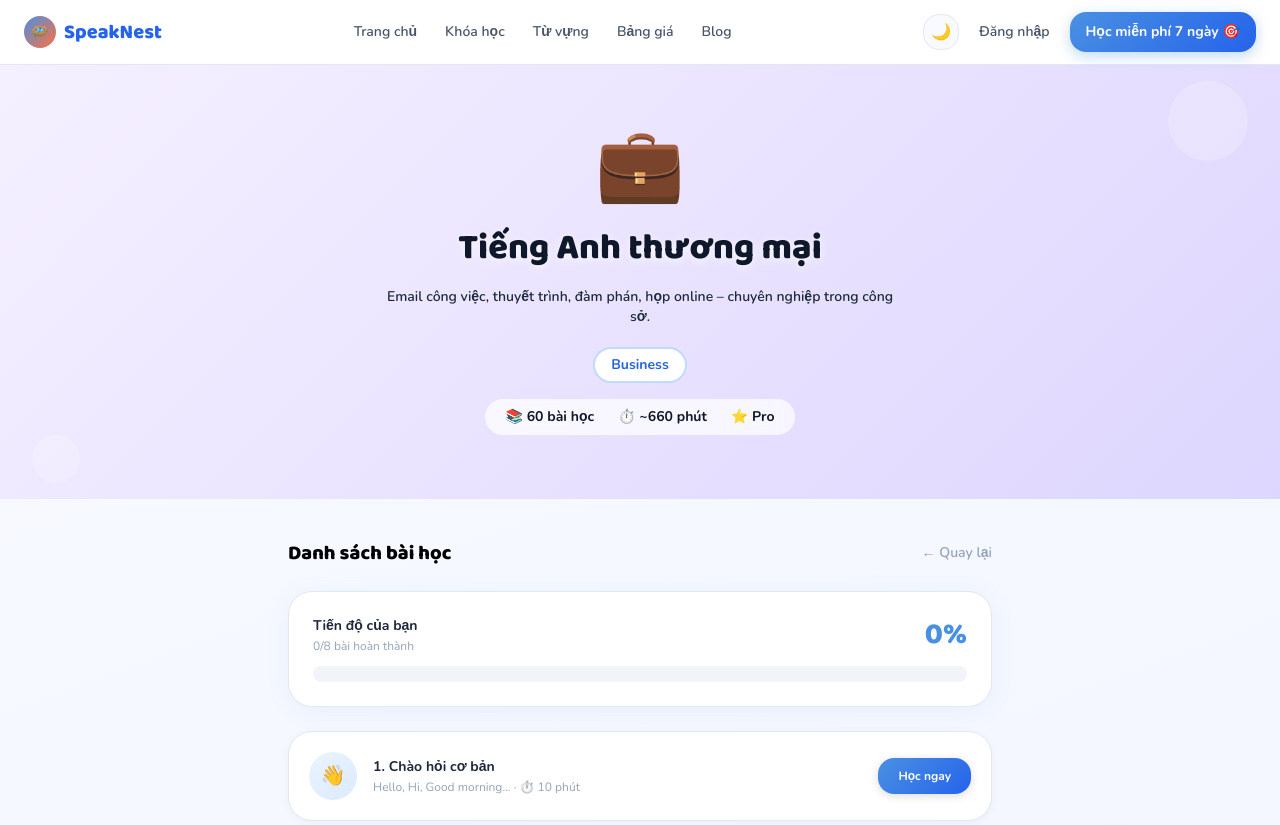
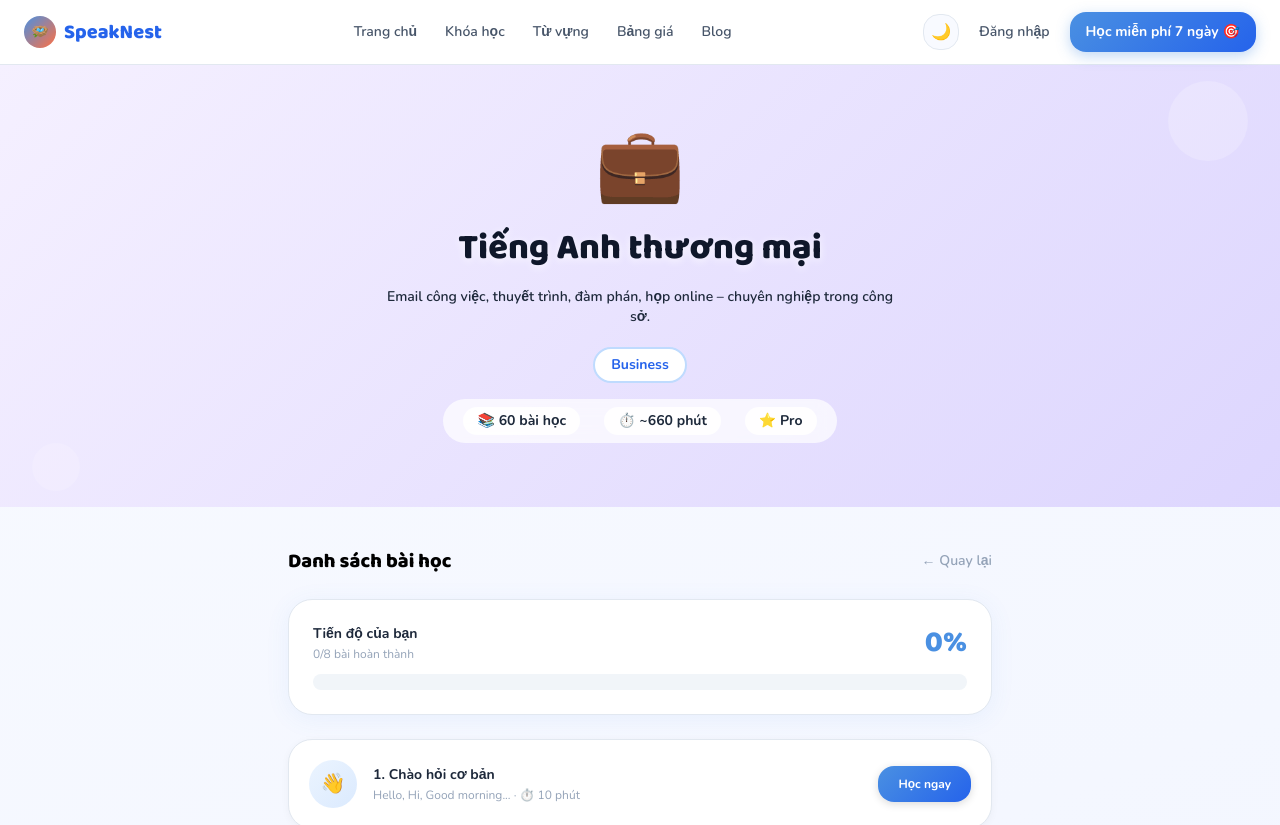
Before and after one commit to NguyeQuanHuy/speaknest, a Next.js app: page /courses/business-english in a window 1280 px wide. Shown: the top 825 px of the page. Built offline with nearby package versions, Linux system fonts and the light colour scheme; no server answers.

Commit message:
fix: course meta white pill labels

```diff
--- a/app/courses/[id]/page.tsx
+++ b/app/courses/[id]/page.tsx
@@ -177,9 +177,39 @@ export default function CourseDetailPage() {
             backdropFilter: "blur(8px)",
           }}
         >
-          <span>📚 {course.total_lessons} bài học</span>
-          <span>⏱️ ~{course.total_lessons * 11} phút</span>
-          <span>{course.is_free ? "🆓 Miễn phí" : "⭐ Pro"}</span>
+          <span
+            style={{
+              background: "rgba(255,255,255,0.9)",
+              color: "#1E293B",
+              padding: "4px 14px",
+              borderRadius: 100,
+              fontWeight: 700,
+            }}
+          >
+            📚 {course.total_lessons} bài học
+          </span>
+          <span
+            style={{
+              background: "rgba(255,255,255,0.9)",
+              color: "#1E293B",
+              padding: "4px 14px",
+              borderRadius: 100,
+              fontWeight: 700,
+            }}
+          >
+            ⏱️ ~{course.total_lessons * 11} phút
+          </span>
+          <span
+            style={{
+              background: "rgba(255,255,255,0.9)",
+              color: "#1E293B",
+              padding: "4px 14px",
+              borderRadius: 100,
+              fontWeight: 700,
+            }}
+          >
+            {course.is_free ? "🆓 Miễn phí" : "⭐ Pro"}
+          </span>
         </div>
       </div>
 
```
